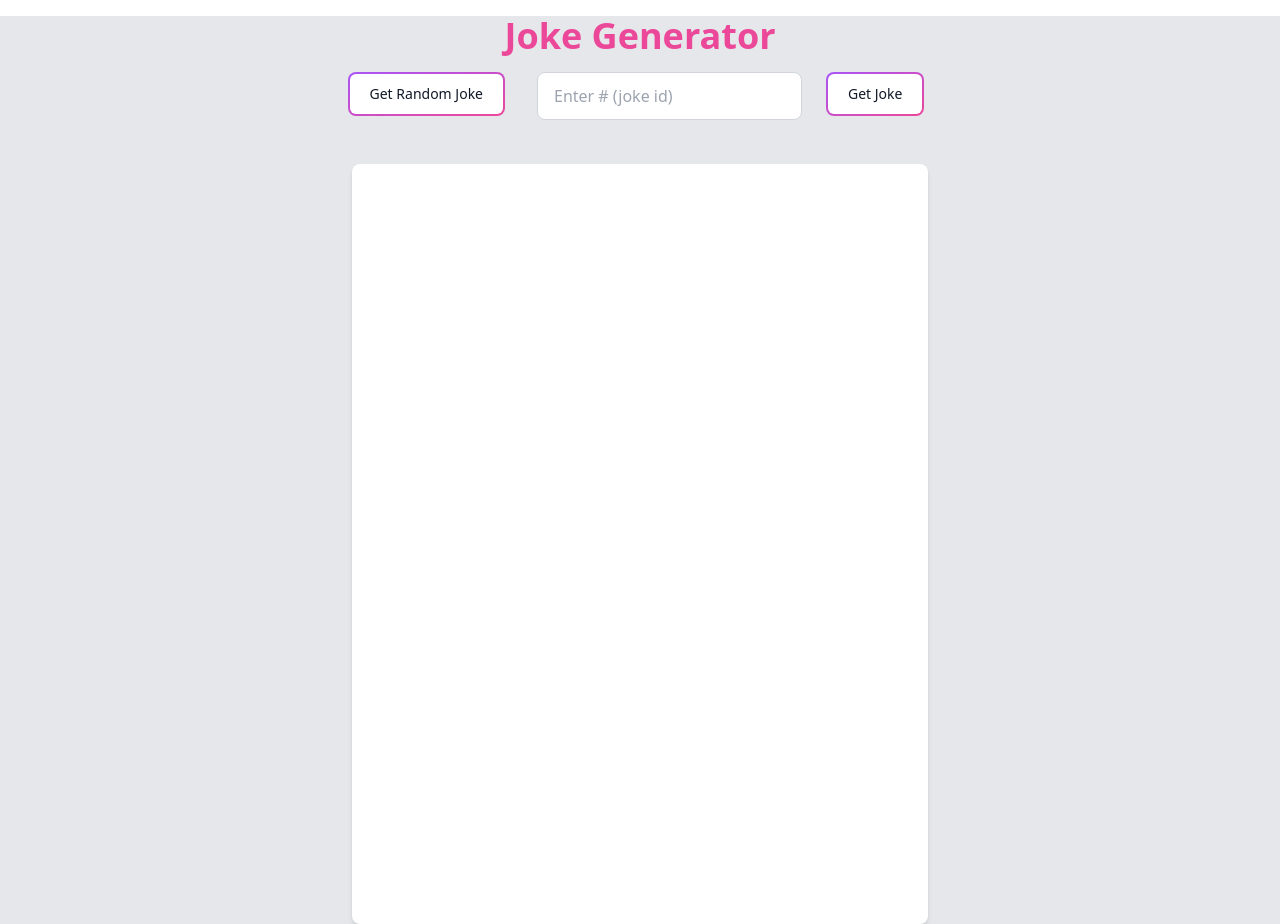
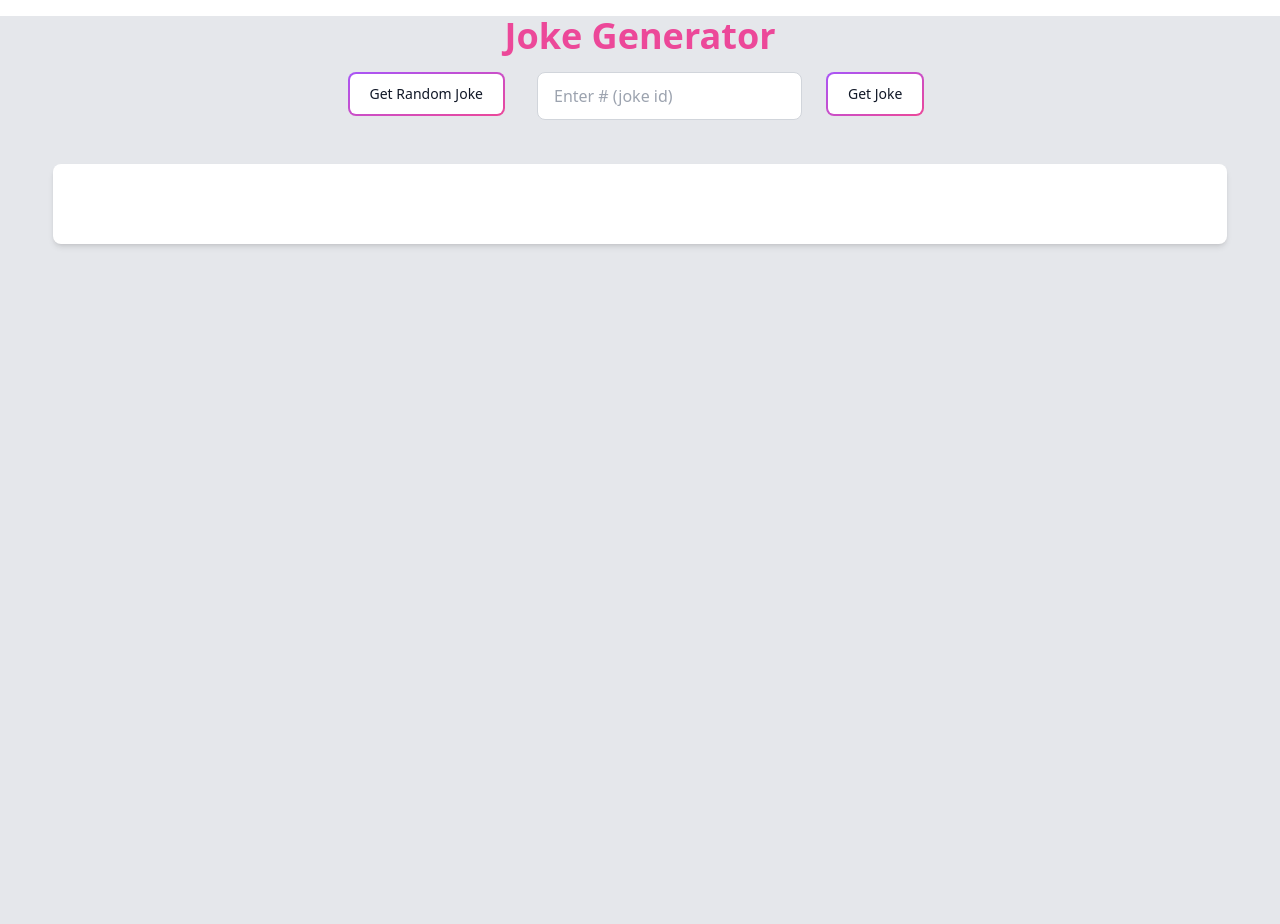
Before and after one commit to thejjwang/frontendStandAlone, a React (Vite) app in the folder vite-project/: page / in a window 1280 px wide. Built offline with nearby package versions, Linux system fonts and the light colour scheme.

Commit message:
fixed display

```diff
--- a/vite-project/src/JokeDisplay.jsx
+++ b/vite-project/src/JokeDisplay.jsx
@@ -5,7 +5,7 @@ const JokeDisplay = ({ jokeById, randomJoke }) => {
   // needs work
   return (
     <div className="flex justify-center h-screen">
-      <div className="bg-white p-4 rounded-lg shadow-md mt-10 w-11/12 max-w-xl">
+      <div className="bg-white p-4 rounded-lg shadow-md mt-10 w-11/12 h-20">
         <h3 className="text-lg font-semibold text-center">
           {randomJoke.text}
         </h3>
```
